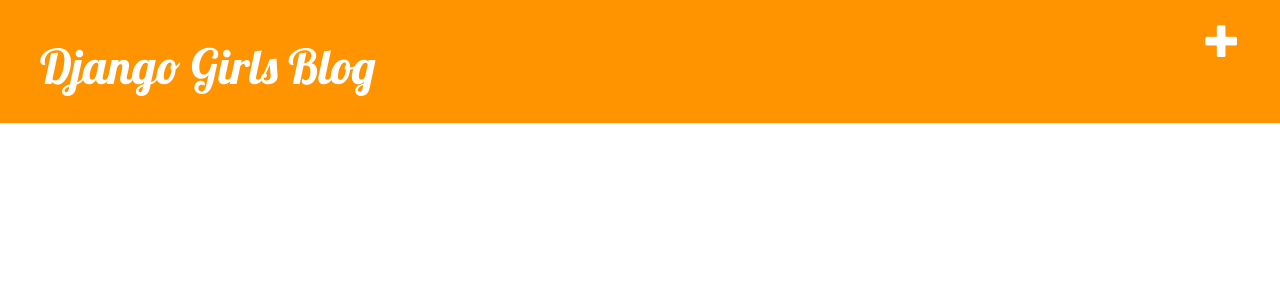
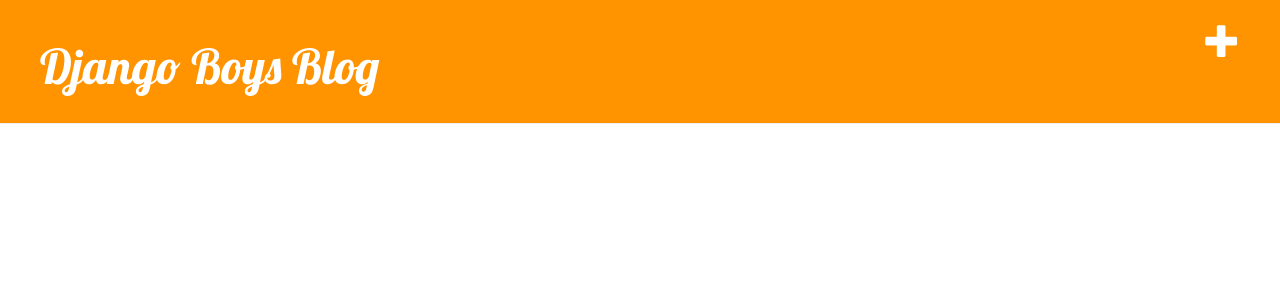
Before and after one commit to amod400/my-first-blog, a Django app: page / in a window 1280 px wide. Shown: the top 300 px of the page. Run offline with Django 3.2, Linux system fonts and the light colour scheme; data that the repository does not hold is empty; some libraries are stand-ins or nearby versions.

Commit message:
modified Base HTML

```diff
--- a/blog/templates/blog/base.html
+++ b/blog/templates/blog/base.html
@@ -13,7 +13,7 @@
             <a href="{% url 'blog.views.post_new' %}" class="top-menu">
                 <span class="glyphicon glyphicon-plus"></span>
             </a>
-             <h1><a href="/">Django Girls Blog</a></h1>
+             <h1><a href="/">Django Boys Blog</a></h1>
     </div>
 
         <div class="content container">
```
